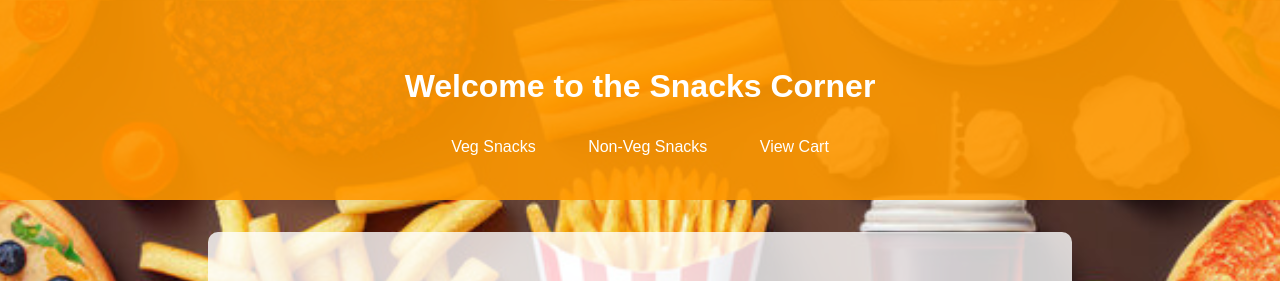
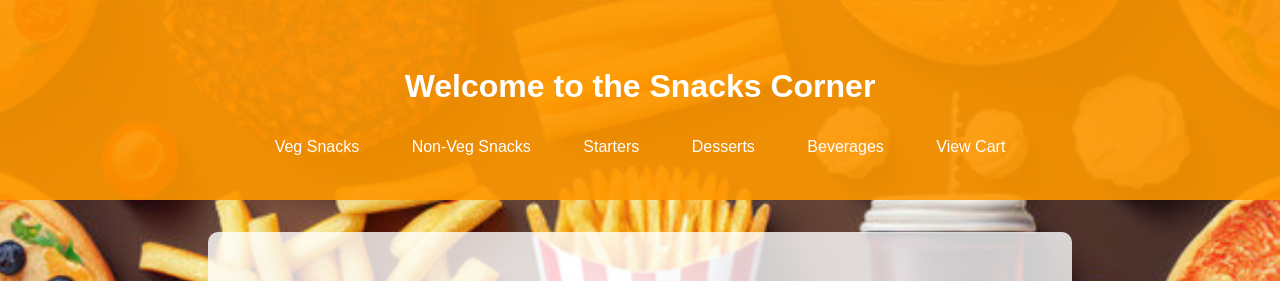
Before and after one commit to Ganesh4311/snacks-order.github.io, a plain HTML site: page index.html in a window 1280 px wide. Shown: the top 281 px of the page. Drawn offline with Linux system fonts and the light colour scheme.

Commit message:
Update index.html

```diff
--- a/index.html
+++ b/index.html
@@ -12,6 +12,9 @@
         <nav>
             <a href="#veg">Veg Snacks</a>
             <a href="#non-veg">Non-Veg Snacks</a>
+            <a href="#starters">Starters</a>
+            <a href="#desserts">Desserts</a>
+            <a href="#beverages">Beverages</a>
             <a href="#cart">View Cart</a>
         </nav>
     </header>
```
